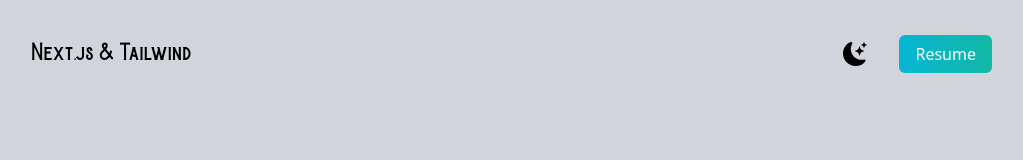
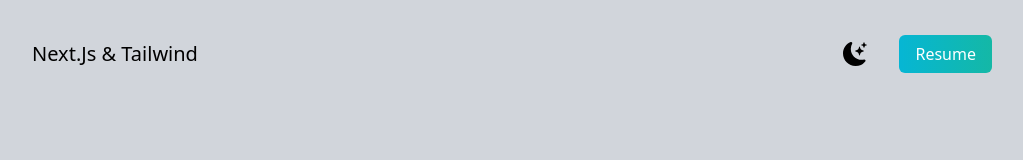
Before and after one commit to djk88/dk-portfolio, a Next.js app: page / in a window 1280 px wide. Shown: the top 160 px of the page, without its empty margins (128-1151 px from the left). Built offline with nearby package versions, Linux system fonts and the light colour scheme; what taos would draw is missing.

Commit message:
alter text to next.js*tailwind

```diff
--- a/pages/index.js
+++ b/pages/index.js
@@ -30,7 +30,7 @@ export default function Home() {
       <main className=" bg-gray-300 px-10 dark:bg-gray-900 md:px-20 lg:px-40">
         <section className="mb-">
           <nav className="py-10 mb-12 flex justify-between dark:text-white">
-            <h1 className="font-burtons text-xl">Next.js & Tailwind</h1>
+            <h1 className="text-xl">Next.Js & Tailwind</h1>
             <ul className="flex items-center">
               <li>
                 <BsFillMoonStarsFill
```
